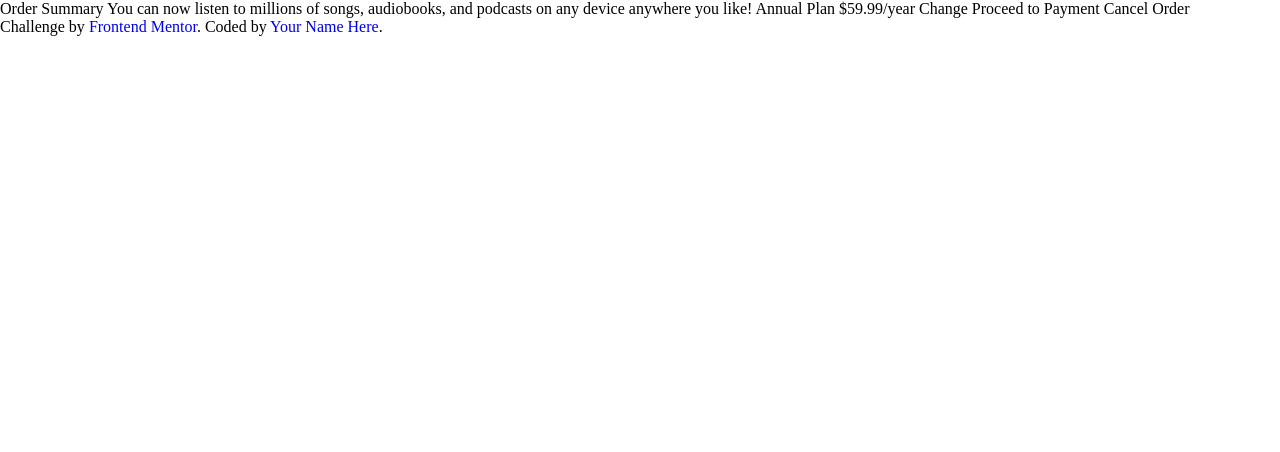
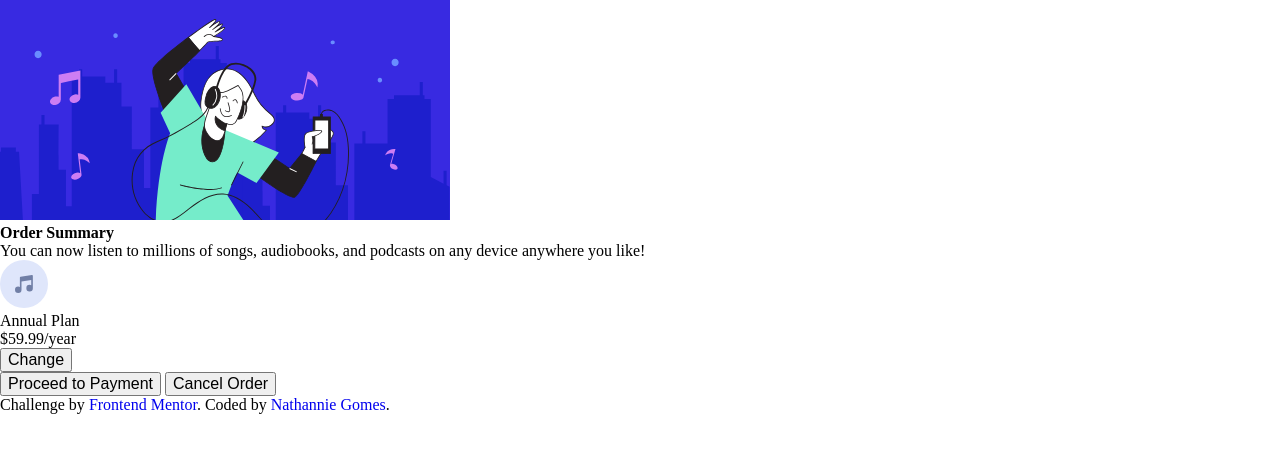
Before and after one commit to nathannieg/frontendmentor-order-summary, a plain HTML site: page index.html in a window 1280 px wide. Drawn offline with Linux system fonts and the light colour scheme.

Commit message:
html structure

```diff
--- a/index.html
+++ b/index.html
@@ -3,8 +3,8 @@
   <head>
     <meta charset="UTF-8" />
     <meta name="viewport" content="width=device-width, initial-scale=1.0" />
-    <!-- displays site properly based on user's device -->
 
+    <!-- Favicon -->
     <link
       rel="icon"
       type="image/png"
@@ -27,15 +27,37 @@
     <link rel="stylesheet" href="desktop.css" />
   </head>
   <body>
-    Order Summary You can now listen to millions of songs, audiobooks, and
-    podcasts on any device anywhere you like! Annual Plan $59.99/year Change
-    Proceed to Payment Cancel Order
+    <main>
+      <div class="container">
+        <div class="img-container">
+          <img
+            src="/images/illustration-hero.svg"
+            alt="woman listening to music on her phone"
+          />
+        </div>
+        <div class="card-container">
+          <h1>Order Summary</h1>
+          <p class="paragraph">
+            You can now listen to millions of songs, audiobooks, and podcasts on
+            any device anywhere you like!
+          </p>
+        </div>
+        <div class="plan">
+          <img src="images/icon-music.svg" alt="music icon" />
+          <p>Annual Plan</p>
+          <p class="paragraph">$59.99/year</p>
+          <button id="change">Change</button>
+        </div>
+        <button id="bttn-payment">Proceed to Payment</button>
+        <button id="bttn-order">Cancel Order</button>
+      </div>
+    </main>
 
     <div class="attribution">
       Challenge by
       <a href="https://www.frontendmentor.io?ref=challenge" target="_blank"
         >Frontend Mentor</a
-      >. Coded by <a href="#">Your Name Here</a>.
+      >. Coded by <a href="https://github.com/nathannieg">Nathannie Gomes</a>.
     </div>
   </body>
 </html>
```
